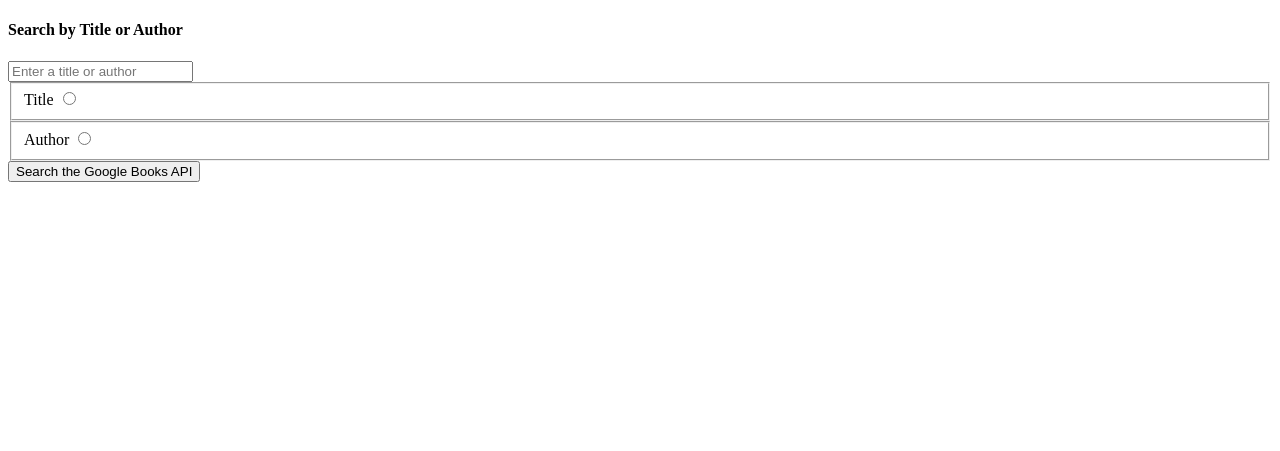
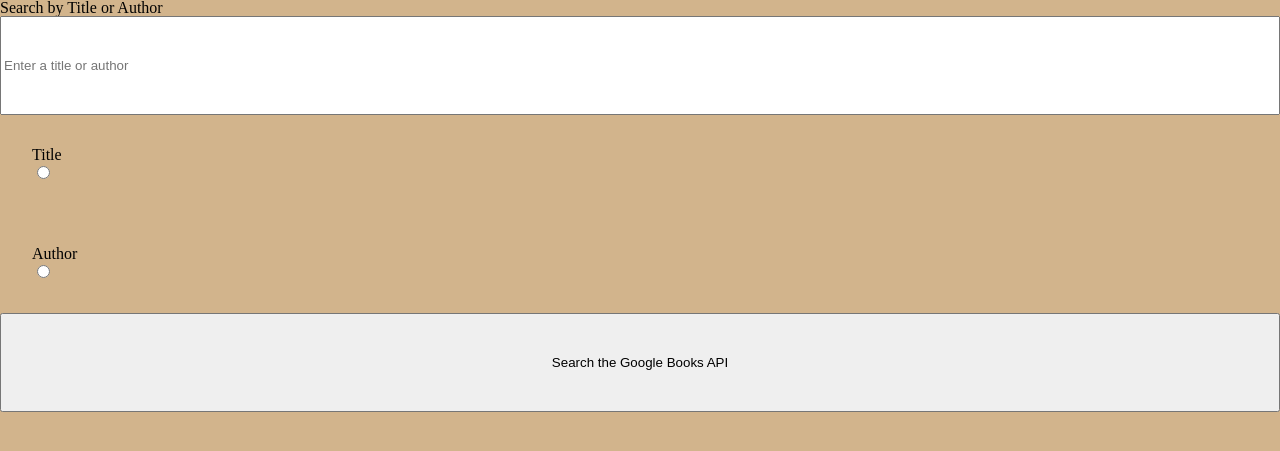
Before and after one commit to sarahshatto/BookApp, a Node server app: page /searches in a window 1280 px wide. Shown: the top 451 px of the page. Run offline with Node 20, Linux system fonts and the light colour scheme.

Commit message:
most of the day done

```diff
--- a/public/styles.css
+++ /dev/null
@@ -1,3 +0,0 @@
-*{
-  background-color: blueviolet;
-}
--- a/public/styles/base.css
+++ b/public/styles/base.css
@@ -1,5 +1,5 @@
-*{
-  background-color: blueviolet;
+body{
+  background-color: tan;
 }
 
 label {
--- a/public/styles/layout.css
+++ b/public/styles/layout.css
@@ -0,0 +1,4 @@
+form{
+  display: grid;
+  grid-template-rows: 1fr 1fr 1fr 1fr;
+}
--- a/public/styles/reset.css
+++ b/public/styles/reset.css
@@ -0,0 +1,48 @@
+/* http://meyerweb.com/eric/tools/css/reset/
+   v2.0 | 20110126
+   License: none (public domain)
+*/
+
+html, body, div, span, applet, object, iframe,
+h1, h2, h3, h4, h5, h6, p, blockquote, pre,
+a, abbr, acronym, address, big, cite, code,
+del, dfn, em, img, ins, kbd, q, s, samp,
+small, strike, strong, sub, sup, tt, var,
+b, u, i, center,
+dl, dt, dd, ol, ul, li,
+fieldset, form, label, legend,
+table, caption, tbody, tfoot, thead, tr, th, td,
+article, aside, canvas, details, embed,
+figure, figcaption, footer, header, hgroup,
+menu, nav, output, ruby, section, summary,
+time, mark, audio, video {
+	margin: 0;
+	padding: 0;
+	border: 0;
+	font-size: 100%;
+	font: inherit;
+	vertical-align: baseline;
+}
+/* HTML5 display-role reset for older browsers */
+article, aside, details, figcaption, figure,
+footer, header, hgroup, menu, nav, section {
+	display: block;
+}
+body {
+	line-height: 1;
+}
+ol, ul {
+	list-style: none;
+}
+blockquote, q {
+	quotes: none;
+}
+blockquote:before, blockquote:after,
+q:before, q:after {
+	content: '';
+	content: none;
+}
+table {
+	border-collapse: collapse;
+	border-spacing: 0;
+}
--- a/server.js
+++ b/server.js
@@ -32,13 +32,13 @@ app.set('view engine', 'ejs');
 // Testing the home route, Proof of life
 app.get('/', (request, response) => {
   console.log('Is this the real life?');
-  response.status(200).send('Is this just fantasy?');
+  response.status(200).render('./pages/index.ejs', { link: './searches' });
 });
 
-app.get('/hello', (request, response) => {
-  console.log('I am on Hello!');
-  response.status(200).render('./pages/index.ejs');
-})
+// app.get('/hello', (request, response) => {
+//   console.log('I am on Hello!');
+//   response.status(200).render('./pages/index.ejs');
+// })
 
 app.get('/searches', (request, response) => {
   console.log('This is the search route');
--- a/views/pages/error.ejs
+++ b/views/pages/error.ejs
@@ -1,6 +1,11 @@
 <!DOCTYPE html>
 <html lang="en">
   <head>
+    <link href="/styles/reset.css" rel="stylesheet" type="text/css">
+    <link href="/styles/base.css" rel="stylesheet" type="text/css">
+    <link href="/styles/icons.css" rel="stylesheet" type="text/css">
+    <link href="/styles/layout.css" rel="stylesheet" type="text/css">
+    <link href="/styles/modules.css" rel="stylesheet" type="text/css">
     <title>Book Collection</title>
   </head>
   <body>
--- a/views/pages/searches/new.ejs
+++ b/views/pages/searches/new.ejs
@@ -1,6 +1,11 @@
 <!DOCTYPE html>
 <html lang="en">
   <head>
+    <link href="/styles/reset.css" rel="stylesheet" type="text/css">
+    <link href="/styles/base.css" rel="stylesheet" type="text/css">
+    <link href="/styles/icons.css" rel="stylesheet" type="text/css">
+    <link href="/styles/layout.css" rel="stylesheet" type="text/css">
+    <link href="/styles/modules.css" rel="stylesheet" type="text/css">
     <title>Book Collection</title>
   </head>
   <body>
--- a/views/pages/searches/show.ejs
+++ b/views/pages/searches/show.ejs
@@ -1,6 +1,11 @@
 <!DOCTYPE html>
 <html lang="en">
   <head>
+    <link href="/styles/reset.css" rel="stylesheet" type="text/css">
+    <link href="/styles/base.css" rel="stylesheet" type="text/css">
+    <link href="/styles/icons.css" rel="stylesheet" type="text/css">
+    <link href="/styles/layout.css" rel="stylesheet" type="text/css">
+    <link href="/styles/modules.css" rel="stylesheet" type="text/css">
     <title>Book Collection</title>
   </head>
   <body>
```
Also changed, not shown: public/index.html (deleted, +0 -45 lines), views/pages/index.ejs (+6 -1 lines).
